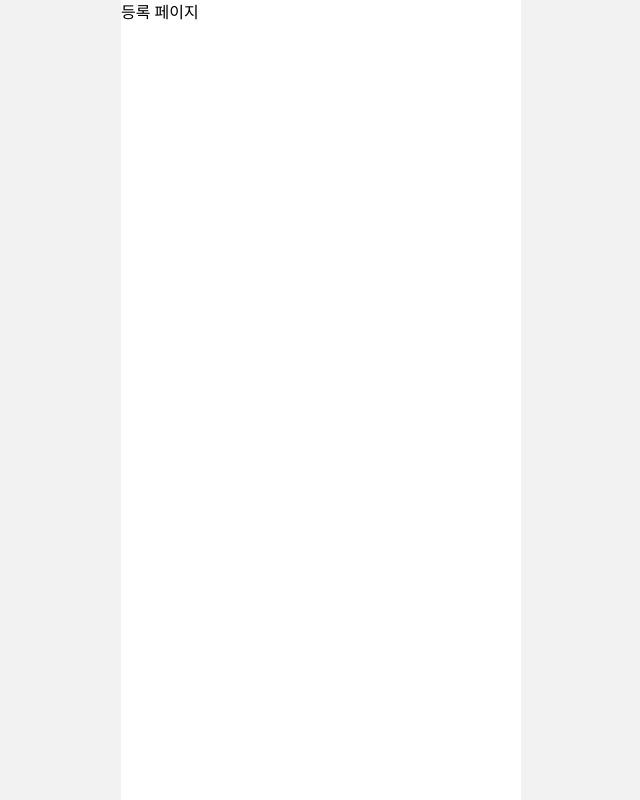
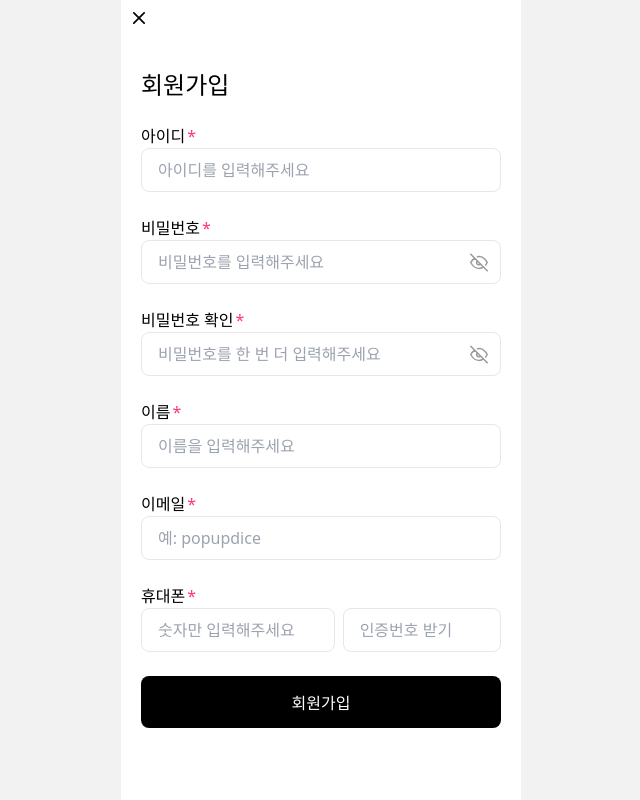
Before and after one commit to marchfirst01/dice-Host, a Next.js app: page /register in a window 1280 px wide. Shown: the whole page, without its empty margins (319-959 px from the left). Built offline with nearby package versions, Linux system fonts and the light colour scheme.

Commit message:
Feat: 회원가입 페이지 제작

```diff
--- a/src/components/member/userInput.tsx
+++ b/src/components/member/userInput.tsx
@@ -24,7 +24,7 @@ export default function UserInputComponent({
       name={member.name}
       control={control}
       render={({ field: { onChange, value } }) => (
-        <div className="relative">
+        <div className="relative w-full">
           <input
             className="h-[44px] w-full rounded-lg border p-4"
             type={member.type === 'default' || isPasswordVisible ? 'default' : 'password'}
--- a/src/lib/member/member.ts
+++ b/src/lib/member/member.ts
@@ -1,15 +1,23 @@
-import { MemberList } from '@type/member';
+import { MemberList, MemberName } from '@type/member';
 
 export const member: MemberList = {
-  id: { name: 'id', type: 'default', placeholder: '아이디를 입력해주세요' },
-  password: { name: 'password', type: 'password', placeholder: '비밀번호를 입력해주세요' },
+  id: { name: 'id', display: '아이디', type: 'default', placeholder: '아이디를 입력해주세요' },
+  password: {
+    name: 'password',
+    display: '비밀번호',
+    type: 'password',
+    placeholder: '비밀번호를 입력해주세요',
+  },
   password_check: {
     name: 'password_check',
+    display: '비밀번호 확인',
     type: 'password',
     placeholder: '비밀번호를 한 번 더 입력해주세요',
   },
-  name: { name: 'name', type: 'default', placeholder: '이름을 입력해주세요' },
-  email: { name: 'email', type: 'default', placeholder: '예: popupdice' },
-  phone: { name: 'phone', type: 'default', placeholder: '숫자만 입력해주세요' },
-  auth: { name: 'auth', type: 'default', placeholder: '인증번호 받기' },
+  name: { name: 'name', display: '이름', type: 'default', placeholder: '이름을 입력해주세요' },
+  email: { name: 'email', display: '이메일', type: 'default', placeholder: '예: popupdice' },
+  phone: { name: 'phone', display: '휴대폰', type: 'default', placeholder: '숫자만 입력해주세요' },
+  auth: { name: 'auth', display: '', type: 'default', placeholder: '인증번호 받기' },
 };
+
+export const memberList: MemberName[] = ['id', 'password', 'password_check', 'name', 'email'];
--- a/src/pages/register/index.tsx
+++ b/src/pages/register/index.tsx
@@ -1,5 +1,53 @@
+import Close from '@assets/member/close.svg';
+import CommonButtonComponent from '@components/common/commonButton';
+import UserInputComponent from '@components/member/userInput';
+import { member, memberList } from '@lib/member/member';
+
+import { SubmitHandler, useForm } from 'react-hook-form';
+
+import Image from 'next/image';
+import { useRouter } from 'next/router';
+
 const RegisterPage = () => {
-  return <div className="">등록 페이지</div>;
+  const router = useRouter();
+  const { control, handleSubmit } = useForm<FormData>();
+
+  const onSubmit: SubmitHandler<FormData> = (formData: FormData) => {
+    console.log(formData);
+  };
+  return (
+    <div className="relative flex h-screen w-full flex-col items-center justify-center gap-6 px-5">
+      <Image
+        onClick={() => router.back()}
+        className="absolute left-0 top-0 m-3 cursor-pointer"
+        src={Close}
+        width={12}
+        height={12}
+        alt="close"
+      />
+      <p className="w-full font-H1 text-H1 leading-H1">회원가입</p>
+      {memberList.map((id) => (
+        <div className="w-full">
+          <p className="after:ml-0.5 after:text-red after:content-['*']">{member[id].display}</p>
+          <UserInputComponent member={member[id]} control={control} />
+        </div>
+      ))}
+      <div>
+        <p className="after:ml-0.5 after:text-red after:content-['*']">{member.phone.display}</p>
+        <div className="flex w-full flex-row gap-2">
+          <div className="w-[90%]">
+            <UserInputComponent member={member.phone} control={control} />
+          </div>
+          <div>
+            <UserInputComponent member={member.auth} control={control} />
+          </div>
+        </div>
+      </div>
+      <div className="flex w-full flex-col items-center gap-3">
+        <CommonButtonComponent onClick={handleSubmit(onSubmit)}>회원가입</CommonButtonComponent>
+      </div>
+    </div>
+  );
 };
 
 export default RegisterPage;
```
Also changed, not shown: src/type/member/index.ts (+6 -6 lines).
